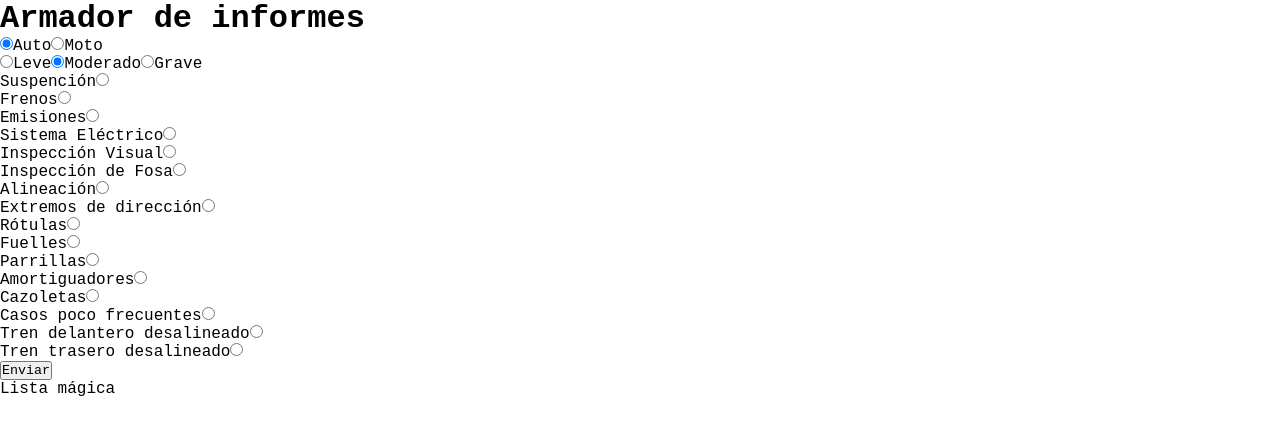
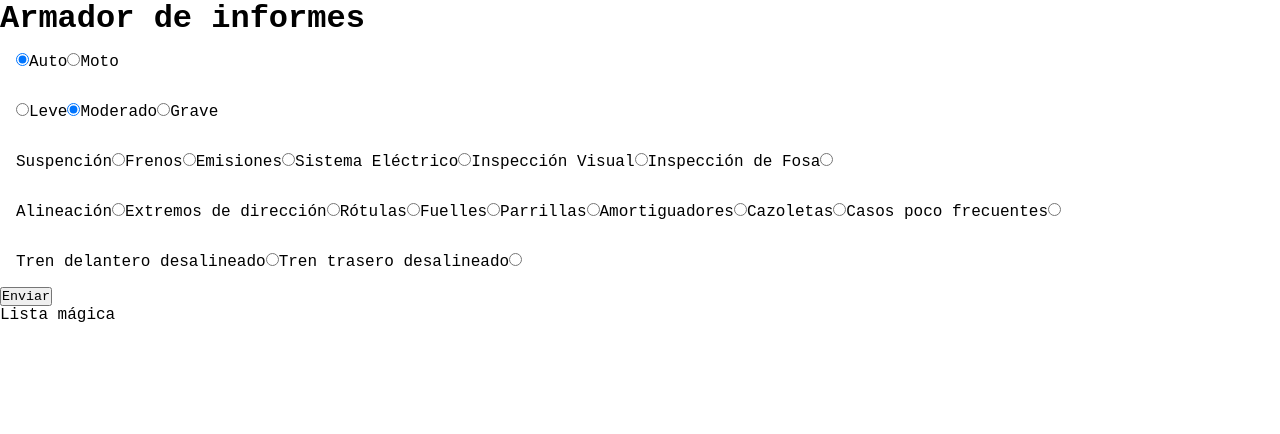
Before and after one commit to Juaniessi/buba-app, a React (Create React App) app: page / in a window 1280 px wide. Shown: the top 434 px of the page. Built offline with nearby package versions, Linux system fonts and the light colour scheme.

Commit message:
fixed many className bugs, fixed key issue by inserting input inside the label tag, addes some styles

```diff
--- a/src/components/main/Main.jsx
+++ b/src/components/main/Main.jsx
@@ -213,114 +213,115 @@ function Main() {
 
 	return (
 		<div>
-			<form>
-				<div className="form-check">
+			<form className="form-radio">
+				<div className="tipe-class">
 					<input
 						type="radio"
-						className="form-check-input"
+						className="tipe-class-input"
 						name="tipo"
 						id="auto"
 						value="auto"
 						onClick={handleTipo}
 						defaultChecked
 					/>
-					<label className="form-check-label" htmlFor="auto">
+					<label className="tipe-class-label" htmlFor="auto">
 						Auto
 					</label>
 					<input
 						type="radio"
-						className="form-check-input"
+						className="tipe-class-input"
 						name="tipo"
 						id="moto"
 						value="moto"
 						onClick={handleTipo}
 					/>
-					<label htmlFor="moto">Moto</label>
+					<label className="tipe-class-label" htmlFor="moto">
+						Moto
+					</label>
 				</div>
 				<div className="severity-class">
 					<input
 						type="radio"
-						className="severity-class"
+						className="severity-class-input"
 						name="severity"
 						id="leve"
 						value="leve"
 						onClick={handleSeveridad}
 					/>
-					<label className="severity-class" htmlFor="leve">
+					<label className="severity-class-label" htmlFor="leve">
 						Leve
 					</label>
 					<input
 						type="radio"
-						className="severity-class"
+						className="severity-class-input"
 						name="severity"
 						id="moderado"
 						value="moderado"
 						onClick={handleSeveridad}
 						defaultChecked
 					/>
-					<label className="severity-class" htmlFor="moderado">
+					<label className="severity-class-label" htmlFor="moderado">
 						Moderado
 					</label>
 					<input
 						type="radio"
-						className="severity-class"
+						className="severity-class-input"
 						name="severity"
 						id="grave"
 						value="grave"
 						onClick={handleSeveridad}
 					/>
-					<label className="severity-class" htmlFor="grave">
+					<label className="severity-class-label" htmlFor="grave">
 						Grave
 					</label>
 				</div>
-				<div className="radio-list">
+				<div className="group-class">
 					{group.map((item, i) => (
-						<div>
-							<label htmlFor={item} key={item}>
-								{item}
-							</label>
+						<label className="group-class-label" htmlFor={item} key={i}>
+							{item}
 							<input
 								type="radio"
+								className="group-class-input"
 								name="group"
 								id={item}
 								value={item}
-								key={i}
 								onClick={(e) => setGrupo(e.target.value)}
 							/>
-						</div>
+						</label>
 					))}
+				</div>
+				<div className="section-class">
 					{section.map((item, i) => (
-						<div>
-							<label htmlFor={item} key={item}>
-								{item}
-							</label>
+						<label className="section-class-label" htmlFor={item} key={i}>
+							{item}
 							<input
 								type="radio"
+								className="section-class-input"
 								name="group"
 								id={item}
 								value={item}
-								key={i}
 								onClick={(e) => setSeccion(e.target.value)}
 							/>
-						</div>
+						</label>
 					))}
+				</div>
+				<div className="description-class">
 					{description.map((item, i) => (
-						<div>
-							<label htmlFor={item} key={item}>
-								{item}
-							</label>
+						<label className="description-class-label" htmlFor={item} key={i}>
+							{item}
 							<input
 								type="radio"
+								className="description-class-input"
 								name="group"
 								id={item}
 								value={item}
-								key={i}
 								onClick={(e) => setDescripcion(e.target.value)}
 							/>
-						</div>
+						</label>
 					))}
+				</div>
 
-					{/* <label htmlFor="group">Grupo</label>
+				{/* <label htmlFor="group">Grupo</label>
 					<select
 						name="group"
 						id="group"
@@ -353,7 +354,7 @@ function Main() {
 							</option>
 						))}
 					</select> */}
-				</div>
+
 				{/* <div>valor de tipo:"{tipo}"</div>
 				<div>valor de severidad:"{severidad}"</div>
 				<div>valor de grupo: "{grupo}"</div>
--- a/src/styles/style.css
+++ b/src/styles/style.css
@@ -1,8 +1,58 @@
 * {
-	font-family: 'Courier New', Courier, monospace;
-	margin: 0;
-	padding: 0;
-	-webkit-box-sizing: border-box;
-	box-sizing: border-box;
+  font-family: 'Courier New', Courier, monospace;
+  margin: 0;
+  padding: 0;
+  -webkit-box-sizing: border-box;
+  box-sizing: border-box;
+}
+
+.form-radio {
+  display: -webkit-box;
+  display: -ms-flexbox;
+  display: flex;
+  -webkit-box-orient: vertical;
+  -webkit-box-direction: normal;
+      -ms-flex-flow: column nowrap;
+          flex-flow: column nowrap;
+}
+
+.tipe-class {
+  -webkit-box-orient: horizontal;
+  -webkit-box-direction: normal;
+      -ms-flex-direction: row;
+          flex-direction: row;
+  margin: 1rem;
+}
+
+.severity-class {
+  -webkit-box-orient: horizontal;
+  -webkit-box-direction: normal;
+      -ms-flex-direction: row;
+          flex-direction: row;
+  margin: 1rem;
+}
+
+.group-class {
+  -webkit-box-orient: horizontal;
+  -webkit-box-direction: normal;
+      -ms-flex-direction: row;
+          flex-direction: row;
+  margin: 1rem;
+}
+
+.section-class {
+  -webkit-box-orient: horizontal;
+  -webkit-box-direction: normal;
+      -ms-flex-direction: row;
+          flex-direction: row;
+  margin: 1rem;
+}
+
+.description-class {
+  -webkit-box-orient: horizontal;
+  -webkit-box-direction: normal;
+      -ms-flex-direction: row;
+          flex-direction: row;
+  margin: 1rem;
 }
 /*# sourceMappingURL=style.css.map */
--- a/src/styles/style.scss
+++ b/src/styles/style.scss
@@ -5,3 +5,32 @@
 	-webkit-box-sizing: border-box;
 	box-sizing: border-box;
 }
+
+.form-radio {
+	display: flex;
+	flex-flow: column nowrap;
+}
+
+.tipe-class {
+	flex-direction: row;
+	margin: 1rem;
+}
+.severity-class {
+	flex-direction: row;
+	margin: 1rem;
+}
+
+.group-class {
+	flex-direction: row;
+	margin: 1rem;
+}
+
+.section-class {
+	flex-direction: row;
+	margin: 1rem;
+}
+
+.description-class {
+	flex-direction: row;
+	margin: 1rem;
+}
```
Also changed, not shown: 1 other file (tests, documents, lock files or other folders).
